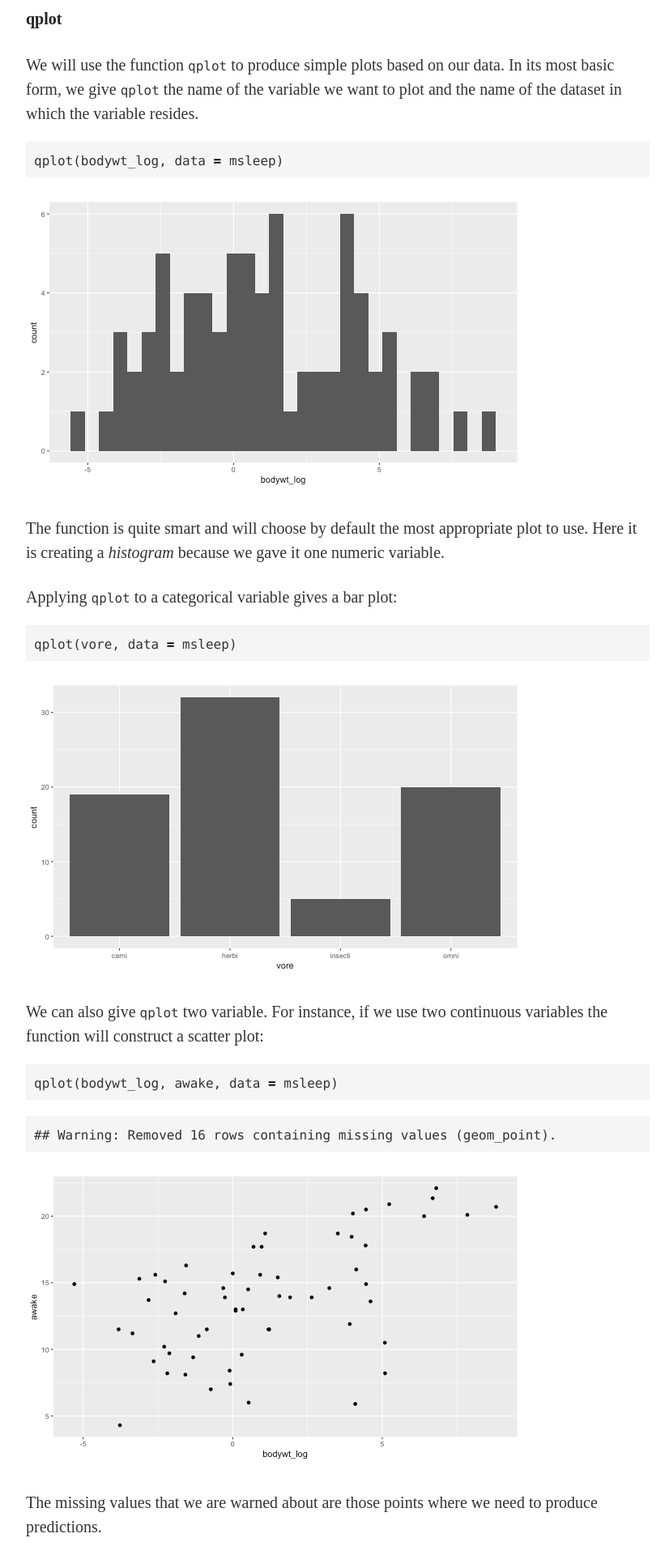
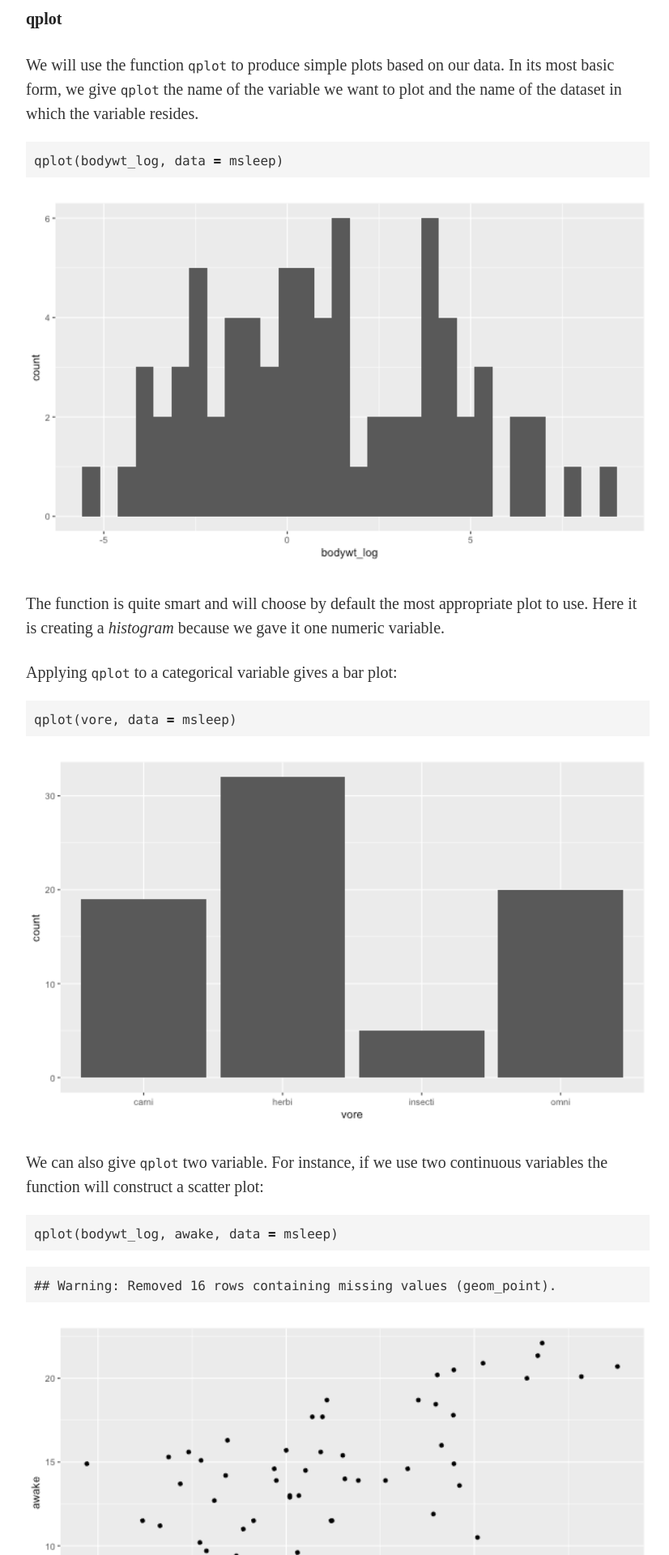
Before and after one commit to statsmaths/stat395, a Jekyll site: the page built from _posts/2017-08-31-class02.md, in a window 1280 px wide. Shown: the part 2641-4561 px from the top of the page at 81% size, without its empty margins (223-1049 px from the left). Built offline with Jekyll 4.4.1, drawn with Linux system fonts in a browser that asks for light colours; our own code applies the rules of GitHub Pages for plain Markdown files.

Commit message:
resize figures

````diff
--- a/_posts/2017-08-31-class02.Rmd
+++ b/_posts/2017-08-31-class02.Rmd
@@ -9,6 +9,7 @@ knitr::opts_chunk$set(eval = TRUE)
 knitr::opts_chunk$set(fig.path = "../assets/2017-08-31-class02/")
 knitr::opts_chunk$set(fig.height = 5)
 knitr::opts_chunk$set(fig.width = 8.5)
+knitr::opts_chunk$set(out.width = "100%")
 ```
 
 ## Basic R
--- a/_posts/2017-08-31-class02.md
+++ b/_posts/2017-08-31-class02.md
@@ -140,7 +140,7 @@ the dataset in which the variable resides.
 qplot(bodywt_log, data = msleep)
 {% endhighlight %}
 
-![plot of chunk unnamed-chunk-6](../assets/2017-08-31-class02/unnamed-chunk-6-1.png)
+<img src="../assets/2017-08-31-class02/unnamed-chunk-6-1.png" title="plot of chunk unnamed-chunk-6" alt="plot of chunk unnamed-chunk-6" width="100%" />
 
 The function is quite smart and will choose by default the
 most appropriate plot to use. Here it is creating a *histogram*
@@ -153,7 +153,7 @@ Applying `qplot` to a categorical variable gives a bar plot:
 qplot(vore, data = msleep)
 {% endhighlight %}
 
-![plot of chunk unnamed-chunk-7](../assets/2017-08-31-class02/unnamed-chunk-7-1.png)
+<img src="../assets/2017-08-31-class02/unnamed-chunk-7-1.png" title="plot of chunk unnamed-chunk-7" alt="plot of chunk unnamed-chunk-7" width="100%" />
 
 We can also give `qplot` two variable. For instance, if we
 use two continuous variables the function will construct a
@@ -170,7 +170,7 @@ qplot(bodywt_log, awake, data = msleep)
 ## Warning: Removed 16 rows containing missing values (geom_point).
 {% endhighlight %}
 
-![plot of chunk unnamed-chunk-8](../assets/2017-08-31-class02/unnamed-chunk-8-1.png)
+<img src="../assets/2017-08-31-class02/unnamed-chunk-8-1.png" title="plot of chunk unnamed-chunk-8" alt="plot of chunk unnamed-chunk-8" width="100%" />
 
 The missing values that we are warned about are those points
 where we need to produce predictions.
@@ -190,7 +190,7 @@ qplot(vore, awake, data = msleep)
 ## Warning: Removed 16 rows containing missing values (geom_point).
 {% endhighlight %}
 
-![plot of chunk unnamed-chunk-9](../assets/2017-08-31-class02/unnamed-chunk-9-1.png)
+<img src="../assets/2017-08-31-class02/unnamed-chunk-9-1.png" title="plot of chunk unnamed-chunk-9" alt="plot of chunk unnamed-chunk-9" width="100%" />
 
 Finally, one can plot two categorical variables. It is often
 not useful, but here it does help to understand the relationship
@@ -201,7 +201,7 @@ between order and diet:
 qplot(vore, order, data = msleep)
 {% endhighlight %}
 
-![plot of chunk unnamed-chunk-10](../assets/2017-08-31-class02/unnamed-chunk-10-1.png)
+<img src="../assets/2017-08-31-class02/unnamed-chunk-10-1.png" title="plot of chunk unnamed-chunk-10" alt="plot of chunk unnamed-chunk-10" width="100%" />
 
 
 ### Aesthetics
@@ -225,7 +225,7 @@ qplot(vore, awake, data = msleep, color = I("gold"),
 ## Warning: Removed 16 rows containing missing values (geom_point).
 {% endhighlight %}
 
-![plot of chunk unnamed-chunk-11](../assets/2017-08-31-class02/unnamed-chunk-11-1.png)
+<img src="../assets/2017-08-31-class02/unnamed-chunk-11-1.png" title="plot of chunk unnamed-chunk-11" alt="plot of chunk unnamed-chunk-11" width="100%" />
 
 Alternatively, we can map aesthetics to variables in our dataset.
 For example, let's change the color to a function of the diet
@@ -242,7 +242,7 @@ qplot(bodywt_log, awake, data = msleep, color = vore)
 ## Warning: Removed 16 rows containing missing values (geom_point).
 {% endhighlight %}
 
-![plot of chunk unnamed-chunk-12](../assets/2017-08-31-class02/unnamed-chunk-12-1.png)
+<img src="../assets/2017-08-31-class02/unnamed-chunk-12-1.png" title="plot of chunk unnamed-chunk-12" alt="plot of chunk unnamed-chunk-12" width="100%" />
 
 Color behaves differently if we use a discrete variable or a numeric
 one. Notice here how a color gradient is used in place of a fixed scale:
@@ -258,7 +258,7 @@ qplot(bodywt_log, awake, data = msleep, color = bodywt_log)
 ## Warning: Removed 16 rows containing missing values (geom_point).
 {% endhighlight %}
 
-![plot of chunk unnamed-chunk-13](../assets/2017-08-31-class02/unnamed-chunk-13-1.png)
+<img src="../assets/2017-08-31-class02/unnamed-chunk-13-1.png" title="plot of chunk unnamed-chunk-13" alt="plot of chunk unnamed-chunk-13" width="100%" />
 
 This last plot is particularly hard to read on the projector. It is also
 difficult on my screen and for anyone with any degree of color-blindness.
@@ -285,7 +285,7 @@ qplot(bodywt_log, awake, data = msleep, color = bodywt_log) +
 ## Warning: Removed 16 rows containing missing values (geom_point).
 {% endhighlight %}
 
-![plot of chunk unnamed-chunk-15](../assets/2017-08-31-class02/unnamed-chunk-15-1.png)
+<img src="../assets/2017-08-31-class02/unnamed-chunk-15-1.png" title="plot of chunk unnamed-chunk-15" alt="plot of chunk unnamed-chunk-15" width="100%" />
 
 We will make use of these aesthetics throughout the semester to explore datasets.
 In particular, the color mapping allows us to look at more than two variables at
@@ -319,7 +319,7 @@ qplot(bodywt_log, awake, data = msleep) +
 ## Warning: Removed 16 rows containing missing values (geom_point).
 {% endhighlight %}
 
-![plot of chunk unnamed-chunk-16](../assets/2017-08-31-class02/unnamed-chunk-16-1.png)
+<img src="../assets/2017-08-31-class02/unnamed-chunk-16-1.png" title="plot of chunk unnamed-chunk-16" alt="plot of chunk unnamed-chunk-16" width="100%" />
 
 We can fit the exact some model analytically, rather than graphically,
 by calling the `lm` function directly. Here we use an R formula: the
````
Also changed, not shown: notes.md (added, +5 -0 lines), 1 other file.
